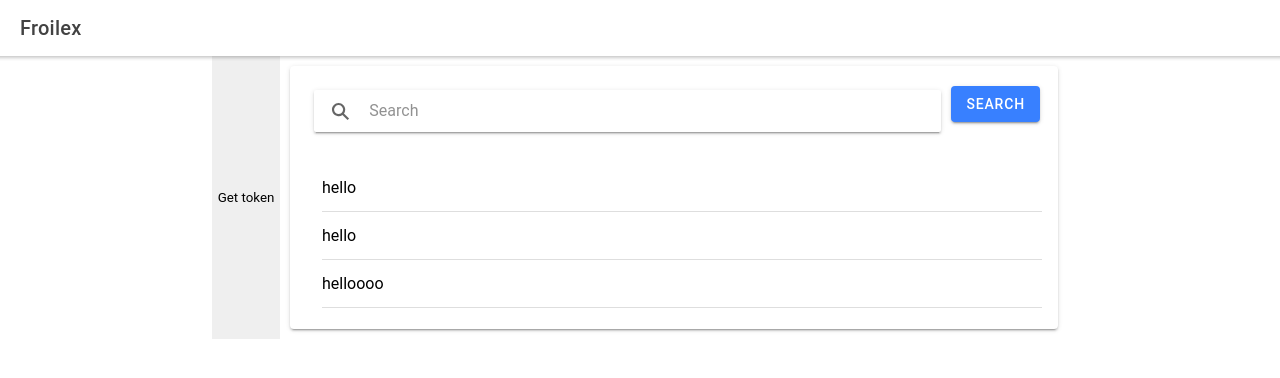
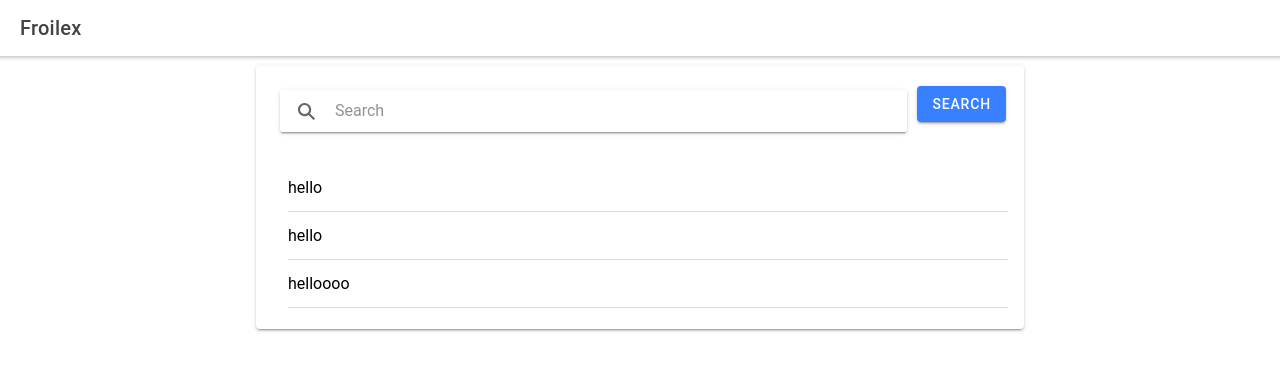
Before and after one commit to froilanenriquez3/ionicthree, a React (Create React App) app: page /home in a window 1280 px wide. Shown: the top 378 px of the page. Built offline with nearby package versions, Linux system fonts and the light colour scheme.

Commit message:
blablabla

```diff
--- a/src/components/ApiController.tsx
+++ b/src/components/ApiController.tsx
@@ -1,4 +1,6 @@
+import { IonButton } from '@ionic/react';
 import axios from 'axios';
+import React from 'react';
 var querystring = require('querystring');
 
 // interface ContainerProps { search: string };
@@ -9,6 +11,8 @@ const ApiController: React.FC<{search:string}> = ({search}) => {
   const clientSecret = 'b33030dba12e46eb84156830c55469af';
 
   let accessToken = '';
+
+  let numberResults = 10;
 
   let response;
 
@@ -35,6 +39,8 @@ const ApiController: React.FC<{search:string}> = ({search}) => {
 
         accessToken = response.data.access_token;
         console.log(accessToken);
+
+        getResults(search, numberResults);
 
       }).catch(error => {
         console.log(error.response);
@@ -76,9 +82,7 @@ const ApiController: React.FC<{search:string}> = ({search}) => {
 
   return (
     <div className="container">
-      <button onClick={() => {getToken(); setTimeout(function(){
-        getResults(search, 10);
-      }, 2000)}}>Get token</button>
+      <IonButton color="primary" onClick={() => {getToken()}}>Search</IonButton>
     </div>
   );
 };
--- a/src/components/SearchBar.css
+++ b/src/components/SearchBar.css
@@ -16,3 +16,7 @@
 #searchBar{
     width: 70%;
 }
+
+IonButton{
+    padding-top: 10px;
+}
--- a/src/components/SearchBar.tsx
+++ b/src/components/SearchBar.tsx
@@ -20,12 +20,11 @@ const SearchBar: React.FC<ContainerProps> = () => {
     return (
         <div className="container" >
 
-            <ApiController search={searchText}/>
             <IonCard id="resultsCard">
                 <IonCardHeader id="cardHeader">
 
                     <IonSearchbar value={searchText} onIonChange={e => setSearchText(e.detail.value!)} animated ></IonSearchbar>
-                    <IonButton color="primary">Search</IonButton>
+                    <ApiController search={searchText}/>
 
                 </IonCardHeader>
 
```
